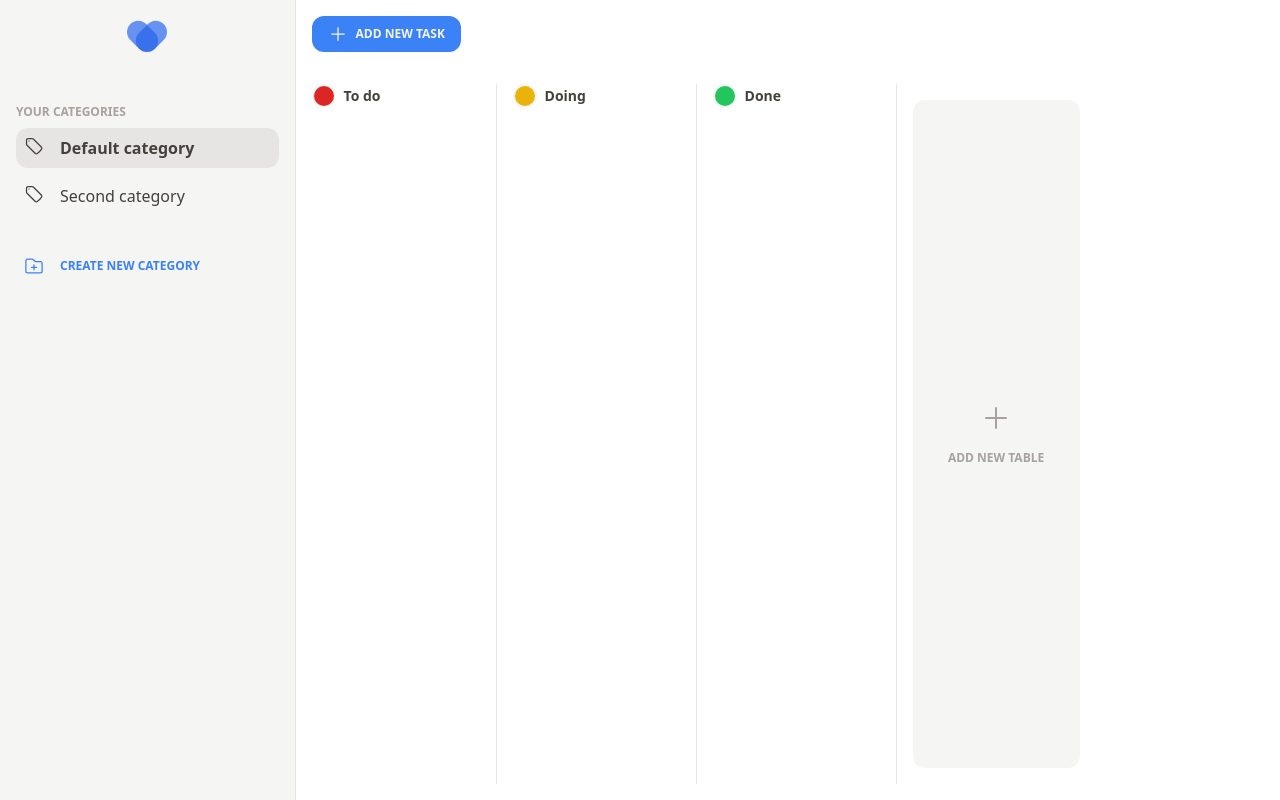
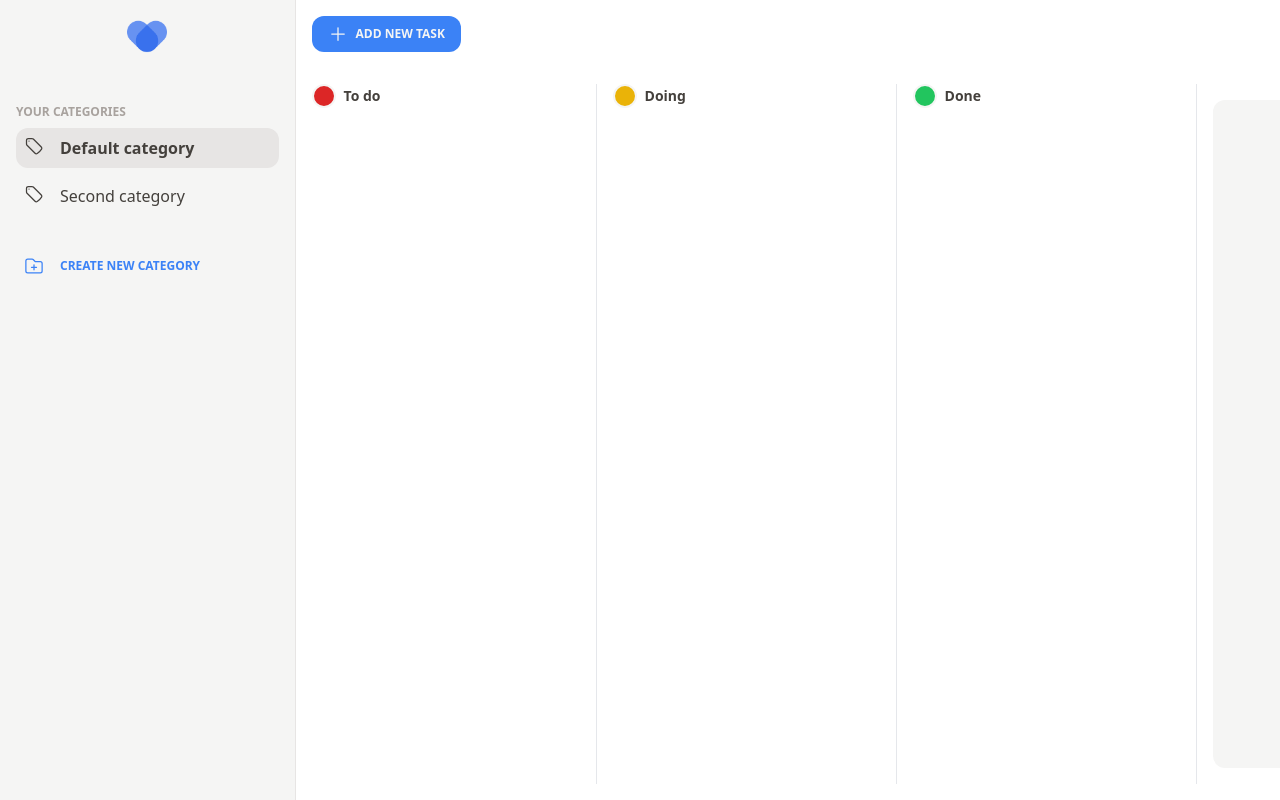
Before and after one commit to iEranDEV/react-kanban-app, a React (Create React App) app: page / in a window 1280 px wide. Built offline with nearby package versions, Linux system fonts and the light colour scheme.

Commit message:
mobile table creation modal

```diff
--- a/src/components/PageSection.tsx
+++ b/src/components/PageSection.tsx
@@ -41,7 +41,7 @@ function PageSection() {
                     })}
 
                     {/* Create new table button */}
-                    <div onClick={() => toggleCreateTableModal()} className="h-full flex flex-col md:block p-4 w-full task-table md:w-[200px]">
+                    <div onClick={() => toggleCreateTableModal()} className="h-full flex flex-col md:block p-4 w-full task-table md:w-[300px]">
                         <div className="h-full w-full flex flex-col bg-stone-100 rounded-xl justify-center items-center gap-4 p-4 hover:bg-stone-200 cursor-pointer text-stone-400">
                             <svg xmlns="http://www.w3.org/2000/svg" fill="none" viewBox="0 0 24 24" strokeWidth="1.5" stroke="currentColor" className="w-8 h-8">
                                 <path strokeLinecap="round" strokeLinejoin="round" d="M12 4.5v15m7.5-7.5h-15" />
--- a/src/components/TasksTable.tsx
+++ b/src/components/TasksTable.tsx
@@ -12,7 +12,7 @@ function TasksTable({ table }: TasksTableProps) {
     }
 
     return (
-        <div className="h-full px-4 flex flex-col gap-2 w-full md:w-[200px] task-table overflow-y-auto">
+        <div className="h-full px-4 flex flex-col gap-2 w-full md:w-[300px] task-table overflow-y-auto">
             {/* Table header */}
             <div className="w-full flex items-center justify-between">
                 {/* Table name and color */}
--- a/src/components/modal/NewTableModal.tsx
+++ b/src/components/modal/NewTableModal.tsx
@@ -44,9 +44,9 @@ function NewTableModal({category, toggleCreateTableModal}: NewTableProps) {
 
                     <div className='flex w-full flex-col md:flex-row gap-2'>
                         <input type="text" className='w-full bg-stone-200 p-2 rounded-xl placeholder-stone-400' placeholder='Table name' value={name} onChange={(e) => setName(e.target.value)} />
-                        <div className='flex gap-2'>
+                        <div className='flex'>
                             <input type="color" className='invisible w-0 h-full bg-stone-200 rounded-xl' ref={colorElement} value={color} onChange={(e) => setColor(e.target.value)} />
-                            <button onClick={() => colorElement.current?.click()} className='px-4 w-1/2 md:w-max text-stone-100 rounded-xl flex justify-center bg-blue-500 items-center gap-2 uppercase font-semibold text-xs' style={{backgroundColor: colorElement.current?.value}}>
+                            <button onClick={() => colorElement.current?.click()} className='px-4 py-2 w-full md:w-max text-stone-100 rounded-xl flex justify-center bg-blue-500 items-center gap-2 uppercase font-semibold text-xs' style={{backgroundColor: colorElement.current?.value}}>
                                 <svg xmlns="http://www.w3.org/2000/svg" fill="none" viewBox="0 0 24 24" strokeWidth="1.5" stroke="currentColor" className="w-5 h-5">
                                     <path strokeLinecap="round" strokeLinejoin="round" d="M15.042 21.672L13.684 16.6m0 0l-2.51 2.225.569-9.47 5.227 7.917-3.286-.672zM12 2.25V4.5m5.834.166l-1.591 1.591M20.25 10.5H18M7.757 14.743l-1.59 1.59M6 10.5H3.75m4.007-4.243l-1.59-1.59" />
                                 </svg>
--- a/src/index.css
+++ b/src/index.css
@@ -14,7 +14,7 @@ input[type="color"]::-webkit-color-swatch {
 }
 
 .task-table {
-	min-width: 200px;
+	min-width: 300px;
 }
 
 .modal {
```
